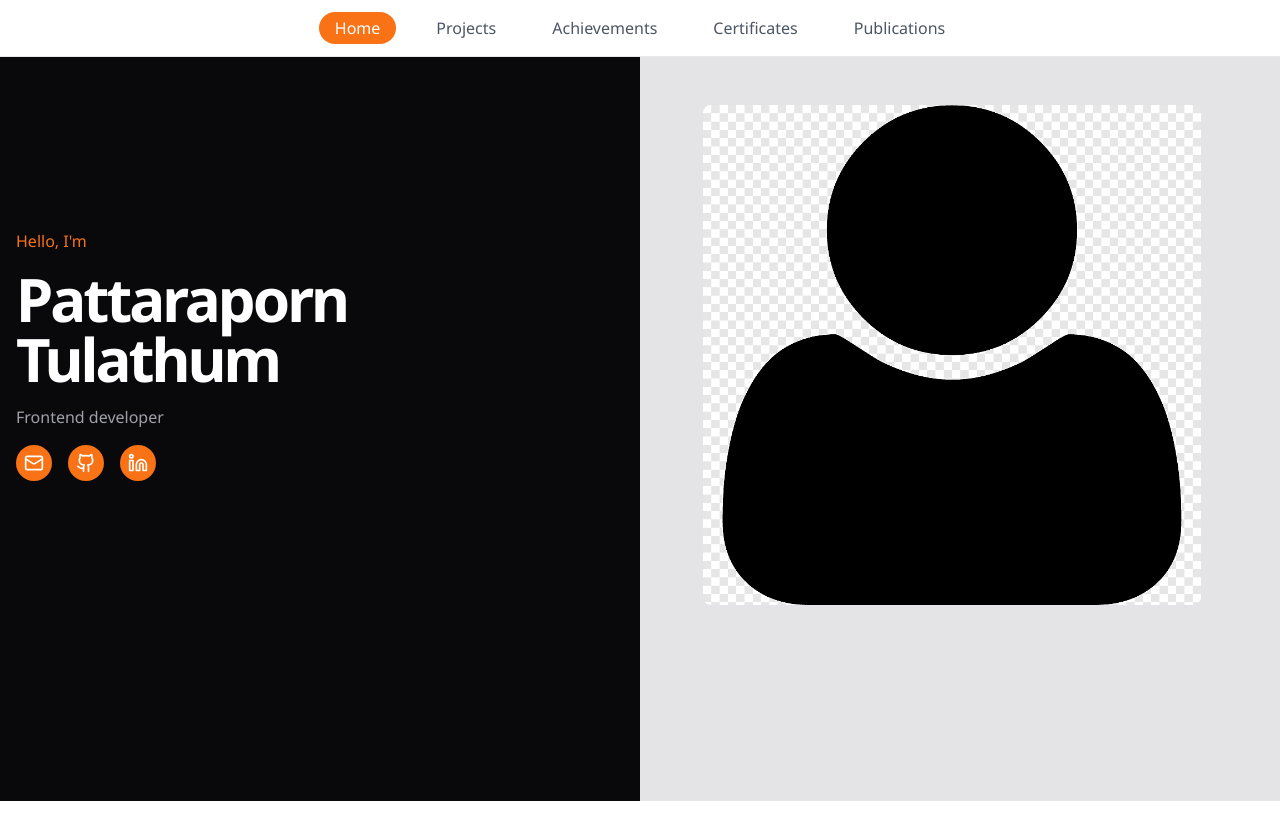
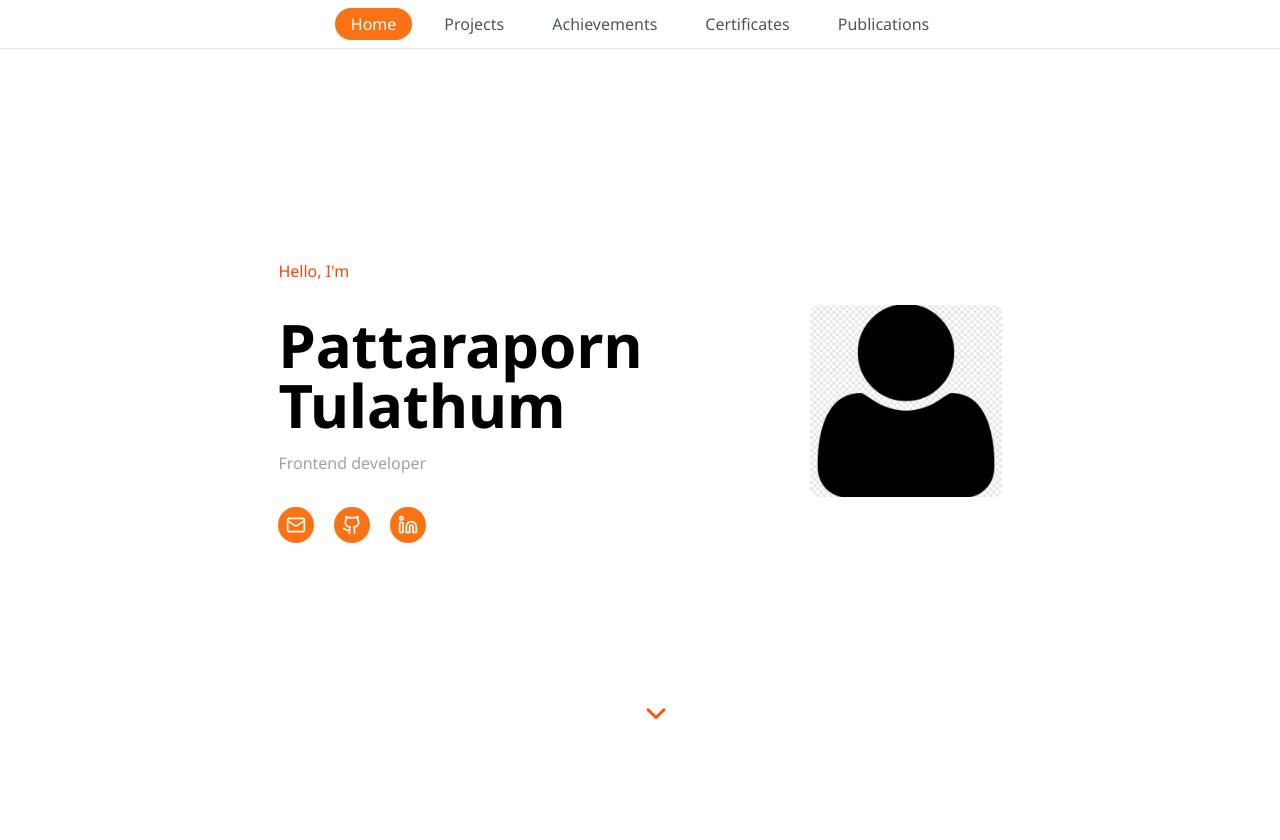
Before and after one commit to rainof/rainof.github.io, a React (Create React App) app: page /#/ in a window 1280 px wide. Shown: the top 840 px of the page. Before the commit the page ends 801 px from the top, so only its background shows below. Built offline with nearby package versions, Linux system fonts and the light colour scheme; the HTML template or start-up script is replaced by a standard one.

Commit message:
feat(frontend): add scroll indicator to homepage and refine page layout

```diff
--- a/src/App.js
+++ b/src/App.js
@@ -16,7 +16,7 @@ function App() {
     <Router>
       <div className="min-h-screen bg-white">
         <nav className="border-b">
-          <div className="container mx-auto px-4 flex h-14 items-center justify-between">
+          <div className="container mx-auto px-4 flex h-12 items-center justify-between">
             <button
               onClick={() => setIsMenuOpen(!isMenuOpen)}
               className="sm:hidden text-gray-600 hover:text-gray-800"
@@ -27,7 +27,7 @@ function App() {
             <div
               className={`${
                 isMenuOpen ? "flex" : "hidden"
-              } sm:flex flex-col sm:flex-row sm:w-full sm:justify-center sm:gap-6 absolute sm:relative left-0 right-0 top-14 sm:top-0 bg-white sm:bg-transparent z-50 border-b sm:border-0 shadow-md sm:shadow-none`}
+              } sm:flex flex-col sm:flex-row sm:w-full sm:justify-center sm:gap-4 absolute sm:relative left-0 right-0 top-14 sm:top-0 bg-white sm:bg-transparent z-50 border-b sm:border-0 shadow-md sm:shadow-none`}
             >
               <NavLink
                 to="/"
--- a/src/output.css
+++ b/src/output.css
@@ -599,12 +599,16 @@ video {
   position: relative;
 }
 
-.inset-0 {
-  inset: 0px;
+.bottom-8 {
+  bottom: 2rem;
 }
 
 .left-0 {
   left: 0px;
+}
+
+.left-1\/2 {
+  left: 50%;
 }
 
 .right-0 {
@@ -613,6 +617,38 @@ video {
 
 .top-14 {
   top: 3.5rem;
+}
+
+.bottom-20 {
+  bottom: 5rem;
+}
+
+.bottom-24 {
+  bottom: 6rem;
+}
+
+.bottom-40 {
+  bottom: 10rem;
+}
+
+.bottom-28 {
+  bottom: 7rem;
+}
+
+.bottom-32 {
+  bottom: 8rem;
+}
+
+.bottom-36 {
+  bottom: 9rem;
+}
+
+.left-1\/3 {
+  left: 33.333333%;
+}
+
+.left-1\/4 {
+  left: 25%;
 }
 
 .z-50 {
@@ -624,20 +660,16 @@ video {
   margin-right: auto;
 }
 
-.mt-2 {
-  margin-top: 0.5rem;
+.mb-4 {
+  margin-bottom: 1rem;
+}
+
+.mt-4 {
+  margin-top: 1rem;
 }
 
 .mt-8 {
   margin-top: 2rem;
-}
-
-.mb-8 {
-  margin-bottom: 2rem;
-}
-
-.mt-6 {
-  margin-top: 1.5rem;
 }
 
 .block {
@@ -648,32 +680,32 @@ video {
   display: flex;
 }
 
-.grid {
-  display: grid;
-}
-
 .hidden {
   display: none;
 }
 
-.h-14 {
-  height: 3.5rem;
+.h-12 {
+  height: 3rem;
 }
 
-.h-full {
-  height: 100%;
+.h-48 {
+  height: 12rem;
+}
+
+.h-5 {
+  height: 1.25rem;
 }
 
 .h-6 {
   height: 1.5rem;
 }
 
-.h-5 {
-  height: 1.25rem;
+.h-8 {
+  height: 2rem;
 }
 
-.h-\[300px\] {
-  height: 300px;
+.h-full {
+  height: 100%;
 }
 
 .min-h-\[calc\(100vh-3\.5rem\)\] {
@@ -684,28 +716,91 @@ video {
   min-height: 100vh;
 }
 
-.w-full {
-  width: 100%;
+.min-h-\[calc\(100vh-5rem\)\] {
+  min-height: calc(100vh - 5rem);
+}
+
+.min-h-\[calc\(100vh-20rem\)\] {
+  min-height: calc(100vh - 20rem);
+}
+
+.min-h-\[calc\(100vh-10rem\)\] {
+  min-height: calc(100vh - 10rem);
+}
+
+.min-h-\[calc\(100vh-8rem\)\] {
+  min-height: calc(100vh - 8rem);
+}
+
+.min-h-\[calc\(100vh-12rem\)\] {
+  min-height: calc(100vh - 12rem);
+}
+
+.min-h-\[calc\(100vh-16rem\)\] {
+  min-height: calc(100vh - 16rem);
+}
+
+.min-h-\[calc\(100vh-6rem\)\] {
+  min-height: calc(100vh - 6rem);
+}
+
+.min-h-\[calc\(100vh-4rem\)\] {
+  min-height: calc(100vh - 4rem);
+}
+
+.w-48 {
+  width: 12rem;
+}
+
+.w-5 {
+  width: 1.25rem;
 }
 
 .w-6 {
   width: 1.5rem;
 }
 
-.w-5 {
-  width: 1.25rem;
+.w-8 {
+  width: 2rem;
 }
 
-.w-auto {
-  width: auto;
+.w-full {
+  width: 100%;
 }
 
-.grid-cols-1 {
-  grid-template-columns: repeat(1, minmax(0, 1fr));
+.max-w-3xl {
+  max-width: 48rem;
 }
 
-.grid-cols-2 {
-  grid-template-columns: repeat(2, minmax(0, 1fr));
+.-translate-x-1\/2 {
+  --tw-translate-x: -50%;
+  transform: translate(var(--tw-translate-x), var(--tw-translate-y)) rotate(var(--tw-rotate)) skewX(var(--tw-skew-x)) skewY(var(--tw-skew-y)) scaleX(var(--tw-scale-x)) scaleY(var(--tw-scale-y));
+}
+
+.-translate-x-1\/4 {
+  --tw-translate-x: -25%;
+  transform: translate(var(--tw-translate-x), var(--tw-translate-y)) rotate(var(--tw-rotate)) skewX(var(--tw-skew-x)) skewY(var(--tw-skew-y)) scaleX(var(--tw-scale-x)) scaleY(var(--tw-scale-y));
+}
+
+.translate-x-1\/2 {
+  --tw-translate-x: 50%;
+  transform: translate(var(--tw-translate-x), var(--tw-translate-y)) rotate(var(--tw-rotate)) skewX(var(--tw-skew-x)) skewY(var(--tw-skew-y)) scaleX(var(--tw-scale-x)) scaleY(var(--tw-scale-y));
+}
+
+@keyframes bounce {
+  0%, 100% {
+    transform: translateY(-25%);
+    animation-timing-function: cubic-bezier(0.8,0,1,1);
+  }
+
+  50% {
+    transform: none;
+    animation-timing-function: cubic-bezier(0,0,0.2,1);
+  }
+}
+
+.animate-bounce {
+  animation: bounce 1s infinite;
 }
 
 .flex-col {
@@ -724,54 +819,24 @@ video {
   justify-content: space-between;
 }
 
-.gap-6 {
-  gap: 1.5rem;
+.gap-5 {
+  gap: 1.25rem;
 }
 
-.gap-4 {
-  gap: 1rem;
+.gap-8 {
+  gap: 2rem;
 }
 
-.space-y-4 > :not([hidden]) ~ :not([hidden]) {
-  --tw-space-y-reverse: 0;
-  margin-top: calc(1rem * calc(1 - var(--tw-space-y-reverse)));
-  margin-bottom: calc(1rem * var(--tw-space-y-reverse));
+.gap-2 {
+  gap: 0.5rem;
 }
 
-.space-y-8 > :not([hidden]) ~ :not([hidden]) {
-  --tw-space-y-reverse: 0;
-  margin-top: calc(2rem * calc(1 - var(--tw-space-y-reverse)));
-  margin-bottom: calc(2rem * var(--tw-space-y-reverse));
-}
-
-.space-y-12 > :not([hidden]) ~ :not([hidden]) {
-  --tw-space-y-reverse: 0;
-  margin-top: calc(3rem * calc(1 - var(--tw-space-y-reverse)));
-  margin-bottom: calc(3rem * var(--tw-space-y-reverse));
-}
-
-.space-y-6 > :not([hidden]) ~ :not([hidden]) {
-  --tw-space-y-reverse: 0;
-  margin-top: calc(1.5rem * calc(1 - var(--tw-space-y-reverse)));
-  margin-bottom: calc(1.5rem * var(--tw-space-y-reverse));
-}
-
-.space-y-10 > :not([hidden]) ~ :not([hidden]) {
-  --tw-space-y-reverse: 0;
-  margin-top: calc(2.5rem * calc(1 - var(--tw-space-y-reverse)));
-  margin-bottom: calc(2.5rem * var(--tw-space-y-reverse));
+.rounded-full {
+  border-radius: 9999px;
 }
 
 .rounded-lg {
   border-radius: 0.5rem;
-}
-
-.rounded-md {
-  border-radius: 0.375rem;
-}
-
-.rounded-full {
-  border-radius: 9999px;
 }
 
 .border-b {
@@ -783,19 +848,14 @@ video {
   background-color: rgb(249 115 22 / var(--tw-bg-opacity));
 }
 
-.bg-zinc-200 {
-  --tw-bg-opacity: 1;
-  background-color: rgb(228 228 231 / var(--tw-bg-opacity));
-}
-
-.bg-zinc-950 {
-  --tw-bg-opacity: 1;
-  background-color: rgb(9 9 11 / var(--tw-bg-opacity));
-}
-
 .bg-white {
   --tw-bg-opacity: 1;
   background-color: rgb(255 255 255 / var(--tw-bg-opacity));
+}
+
+.bg-\[\#FF4500\] {
+  --tw-bg-opacity: 1;
+  background-color: rgb(255 69 0 / var(--tw-bg-opacity));
 }
 
 .object-cover {
@@ -806,44 +866,14 @@ video {
   padding: 0.5rem;
 }
 
+.px-16 {
+  padding-left: 4rem;
+  padding-right: 4rem;
+}
+
 .px-4 {
   padding-left: 1rem;
   padding-right: 1rem;
-}
-
-.px-6 {
-  padding-left: 1.5rem;
-  padding-right: 1.5rem;
-}
-
-.py-1 {
-  padding-top: 0.25rem;
-  padding-bottom: 0.25rem;
-}
-
-.py-12 {
-  padding-top: 3rem;
-  padding-bottom: 3rem;
-}
-
-.px-12 {
-  padding-left: 3rem;
-  padding-right: 3rem;
-}
-
-.px-24 {
-  padding-left: 6rem;
-  padding-right: 6rem;
-}
-
-.px-20 {
-  padding-left: 5rem;
-  padding-right: 5rem;
-}
-
-.px-16 {
-  padding-left: 4rem;
-  padding-right: 4rem;
 }
 
 .py-2 {
@@ -851,17 +881,13 @@ video {
   padding-bottom: 0.5rem;
 }
 
-.py-8 {
-  padding-top: 2rem;
-  padding-bottom: 2rem;
-}
-
 .text-center {
   text-align: center;
 }
 
-.font-sans {
-  font-family: "Noto Sans", sans-serif;
+.text-5xl {
+  font-size: 3rem;
+  line-height: 1;
 }
 
 .text-4xl {
@@ -869,39 +895,13 @@ video {
   line-height: 2.5rem;
 }
 
-.text-5xl {
-  font-size: 3rem;
-  line-height: 1;
-}
-
-.text-2xl {
-  font-size: 1.5rem;
-  line-height: 2rem;
-}
-
-.text-3xl {
-  font-size: 1.875rem;
-  line-height: 2.25rem;
-}
-
 .font-bold {
   font-weight: 700;
 }
 
-.font-medium {
-  font-weight: 500;
-}
-
-.font-semibold {
-  font-weight: 600;
-}
-
-.leading-relaxed {
-  line-height: 1.625;
-}
-
-.tracking-tighter {
-  letter-spacing: -0.05em;
+.text-\[\#FF4500\] {
+  --tw-text-opacity: 1;
+  color: rgb(255 69 0 / var(--tw-text-opacity));
 }
 
 .text-gray-600 {
@@ -909,19 +909,9 @@ video {
   color: rgb(75 85 99 / var(--tw-text-opacity));
 }
 
-.text-orange-500 {
-  --tw-text-opacity: 1;
-  color: rgb(249 115 22 / var(--tw-text-opacity));
-}
-
 .text-white {
   --tw-text-opacity: 1;
   color: rgb(255 255 255 / var(--tw-text-opacity));
-}
-
-.text-zinc-400 {
-  --tw-text-opacity: 1;
-  color: rgb(161 161 170 / var(--tw-text-opacity));
 }
 
 .text-zinc-600 {
@@ -951,6 +941,11 @@ video {
   color: rgb(31 41 55 / var(--tw-text-opacity));
 }
 
+.hover\:text-orange-600:hover {
+  --tw-text-opacity: 1;
+  color: rgb(234 88 12 / var(--tw-text-opacity));
+}
+
 @media (min-width: 640px) {
   .sm\:relative {
     position: relative;
@@ -958,14 +953,6 @@ video {
 
   .sm\:top-0 {
     top: 0px;
-  }
-
-  .sm\:mb-0 {
-    margin-bottom: 0px;
-  }
-
-  .sm\:block {
-    display: block;
   }
 
   .sm\:flex {
@@ -976,10 +963,6 @@ video {
     display: none;
   }
 
-  .sm\:h-\[500px\] {
-    height: 500px;
-  }
-
   .sm\:w-auto {
     width: auto;
   }
@@ -988,44 +971,16 @@ video {
     width: 100%;
   }
 
-  .sm\:w-1\/2 {
-    width: 50%;
-  }
-
-  .sm\:w-1\/3 {
-    width: 33.333333%;
-  }
-
-  .sm\:grid-cols-2 {
-    grid-template-columns: repeat(2, minmax(0, 1fr));
-  }
-
-  .sm\:grid-cols-1 {
-    grid-template-columns: repeat(1, minmax(0, 1fr));
-  }
-
   .sm\:flex-row {
     flex-direction: row;
-  }
-
-  .sm\:justify-start {
-    justify-content: flex-start;
   }
 
   .sm\:justify-center {
     justify-content: center;
   }
 
-  .sm\:gap-6 {
-    gap: 1.5rem;
-  }
-
-  .sm\:rounded-md {
-    border-radius: 0.375rem;
-  }
-
-  .sm\:rounded-xl {
-    border-radius: 0.75rem;
+  .sm\:gap-4 {
+    gap: 1rem;
   }
 
   .sm\:rounded-2xl {
@@ -1045,33 +1000,9 @@ video {
     padding-bottom: 0.25rem;
   }
 
-  .sm\:py-12 {
-    padding-top: 3rem;
-    padding-bottom: 3rem;
-  }
-
-  .sm\:text-left {
-    text-align: left;
-  }
-
-  .sm\:text-5xl {
-    font-size: 3rem;
-    line-height: 1;
-  }
-
-  .sm\:text-4xl {
-    font-size: 2.25rem;
-    line-height: 2.5rem;
-  }
-
   .sm\:text-zinc-400 {
     --tw-text-opacity: 1;
     color: rgb(161 161 170 / var(--tw-text-opacity));
-  }
-
-  .sm\:text-white {
-    --tw-text-opacity: 1;
-    color: rgb(255 255 255 / var(--tw-text-opacity));
   }
 
   .sm\:shadow-none {
@@ -1082,48 +1013,28 @@ video {
 }
 
 @media (min-width: 768px) {
-  .md\:relative {
-    position: relative;
+  .md\:min-h-\[calc\(100vh-20rem\)\] {
+    min-height: calc(100vh - 20rem);
   }
 
-  .md\:top-0 {
-    top: 0px;
+  .md\:min-h-\[calc\(100vh-32rem\)\] {
+    min-height: calc(100vh - 32rem);
   }
 
-  .md\:mb-0 {
-    margin-bottom: 0px;
+  .md\:min-h-\[calc\(100vh-4rem\)\] {
+    min-height: calc(100vh - 4rem);
   }
 
-  .md\:block {
-    display: block;
+  .md\:min-h-\[calc\(100vh-6rem\)\] {
+    min-height: calc(100vh - 6rem);
   }
 
-  .md\:flex {
-    display: flex;
+  .md\:w-\[45\%\] {
+    width: 45%;
   }
 
-  .md\:hidden {
-    display: none;
-  }
-
-  .md\:h-\[500px\] {
-    height: 500px;
-  }
-
-  .md\:w-1\/2 {
-    width: 50%;
-  }
-
-  .md\:w-auto {
-    width: auto;
-  }
-
-  .md\:w-full {
-    width: 100%;
-  }
-
-  .md\:grid-cols-2 {
-    grid-template-columns: repeat(2, minmax(0, 1fr));
+  .md\:w-\[40\%\] {
+    width: 40%;
   }
 
   .md\:flex-row {
@@ -1134,100 +1045,15 @@ video {
     justify-content: flex-start;
   }
 
-  .md\:justify-center {
-    justify-content: center;
-  }
-
-  .md\:gap-6 {
-    gap: 1.5rem;
-  }
-
-  .md\:border-0 {
-    border-width: 0px;
-  }
-
-  .md\:bg-transparent {
-    background-color: transparent;
-  }
-
-  .md\:py-1 {
-    padding-top: 0.25rem;
-    padding-bottom: 0.25rem;
-  }
-
-  .md\:py-12 {
-    padding-top: 3rem;
-    padding-bottom: 3rem;
+  .md\:justify-end {
+    justify-content: flex-end;
   }
 
   .md\:text-left {
     text-align: left;
   }
 
-  .md\:text-4xl {
-    font-size: 2.25rem;
-    line-height: 2.5rem;
-  }
-
-  .md\:text-zinc-400 {
-    --tw-text-opacity: 1;
-    color: rgb(161 161 170 / var(--tw-text-opacity));
-  }
-
-  .md\:shadow-none {
-    --tw-shadow: 0 0 #0000;
-    --tw-shadow-colored: 0 0 #0000;
-    box-shadow: var(--tw-ring-offset-shadow, 0 0 #0000), var(--tw-ring-shadow, 0 0 #0000), var(--tw-shadow);
-  }
-}
-
-@media (min-width: 1024px) {
-  .lg\:relative {
-    position: relative;
-  }
-
-  .lg\:top-0 {
-    top: 0px;
-  }
-
-  .lg\:flex {
-    display: flex;
-  }
-
-  .lg\:hidden {
-    display: none;
-  }
-
-  .lg\:w-auto {
-    width: auto;
-  }
-
-  .lg\:flex-row {
-    flex-direction: row;
-  }
-
-  .lg\:border-0 {
-    border-width: 0px;
-  }
-
-  .lg\:bg-transparent {
-    background-color: transparent;
-  }
-
-  .lg\:py-1 {
-    padding-top: 0.25rem;
-    padding-bottom: 0.25rem;
-  }
-
-  .lg\:shadow-none {
-    --tw-shadow: 0 0 #0000;
-    --tw-shadow-colored: 0 0 #0000;
-    box-shadow: var(--tw-ring-offset-shadow, 0 0 #0000), var(--tw-ring-shadow, 0 0 #0000), var(--tw-shadow);
-  }
-}
-
-@media (min-width: 1280px) {
-  .xl\:text-6xl\/none {
+  .md\:text-6xl {
     font-size: 3.75rem;
     line-height: 1;
   }
--- a/src/pages/HomePage.js
+++ b/src/pages/HomePage.js
@@ -1,31 +1,27 @@
 import React from "react";
-import { Mail, Github, Linkedin } from "lucide-react";
+import { Mail, Github, Linkedin, ChevronDown } from "lucide-react";
 // import Hero from "../images/DSC08321.JPG";
 import Hero from "../images/temp.png";
 
 function HomePage() {
   return (
-    <main className="container mx-auto px-4 relative min-h-[calc(100vh-3.5rem)] flex flex-col">
-      <div className="absolute inset-0 hidden sm:block">
-        <div className="grid h-full grid-cols-1 sm:grid-cols-2">
-          <div className="bg-zinc-950" />
-          <div className="bg-zinc-200" />
-        </div>
-      </div>
-
-      <div className="relative flex flex-col sm:flex-row justify-between w-full py-8 sm:py-12">
+    <div className="min-h-screen bg-white relative">
+      <div className="container mx-auto px-16 flex items-center justify-center min-h-[calc(100vh-8rem)] md:min-h-[calc(100vh-6rem)]">
+        <div className="flex flex-col md:flex-row items-center justify-center gap-8 max-w-3xl w-full">
           {/* Hero Section */}
-        <div className="space-y-4 text-center sm:text-left sm:w-1/2 flex flex-col justify-center mb-8 sm:mb-0">
-          <p className="text-orange-500">Hello, I'm</p>
-          <h1 className="text-3xl sm:text-4xl sm:text-white font-bold tracking-tighter sm:text-5xl xl:text-6xl/none">
+          <div className="text-center md:text-left md:w-[45%]">
+            <p className="text-[#FF4500]">Hello, I'm</p>
+            <h1 className="text-4xl md:text-6xl font-bold mt-8 mb-4">
               Pattaraporn
               <br />
               Tulathum
             </h1>
-          <p className="text-zinc-600 sm:text-zinc-400">Frontend developer</p>
+            <p className="text-zinc-600 sm:text-zinc-400 mt-4">
+              Frontend developer
+            </p>
 
             {/* Social Links */}
-          <div className="flex justify-center sm:justify-start gap-4 mt-6">
+            <div className="flex justify-center md:justify-start gap-5 mt-8">
               <a
                 href="mailto:pattaraporn.tulathum@gmail.com"
                 className="p-2 rounded-full bg-orange-500 text-white hover:bg-orange-600 transition-colors"
@@ -51,8 +47,8 @@ function HomePage() {
           </div>
 
           {/* Hero Image */}
-        <div className="sm:w-1/2 flex items-center justify-center">
-          <div className="relative w-auto h-[300px] sm:h-[500px]">
+          <div className="md:w-[45%] flex justify-center md:justify-end">
+            <div className="w-48 h-48">
               <img
                 src={Hero}
                 alt="Hero image"
@@ -61,7 +57,21 @@ function HomePage() {
             </div>
           </div>
         </div>
-    </main>
+      </div>
+
+      {/* Scroll Indicator */}
+      <div className="absolute bottom-28 left-1/2 -translate-x-1/2 animate-bounce">
+        <button
+          onClick={() =>
+            window.scrollTo({ top: window.innerHeight, behavior: "smooth" })
+          }
+          className="text-[#FF4500] hover:text-orange-600 transition-colors"
+          aria-label="Scroll down for more content"
+        >
+          <ChevronDown className="h-8 w-8 text-[#FF4500]" />
+        </button>
+      </div>
+    </div>
   );
 }
 
```
Lines whose indentation alone changed are shown as unchanged.
